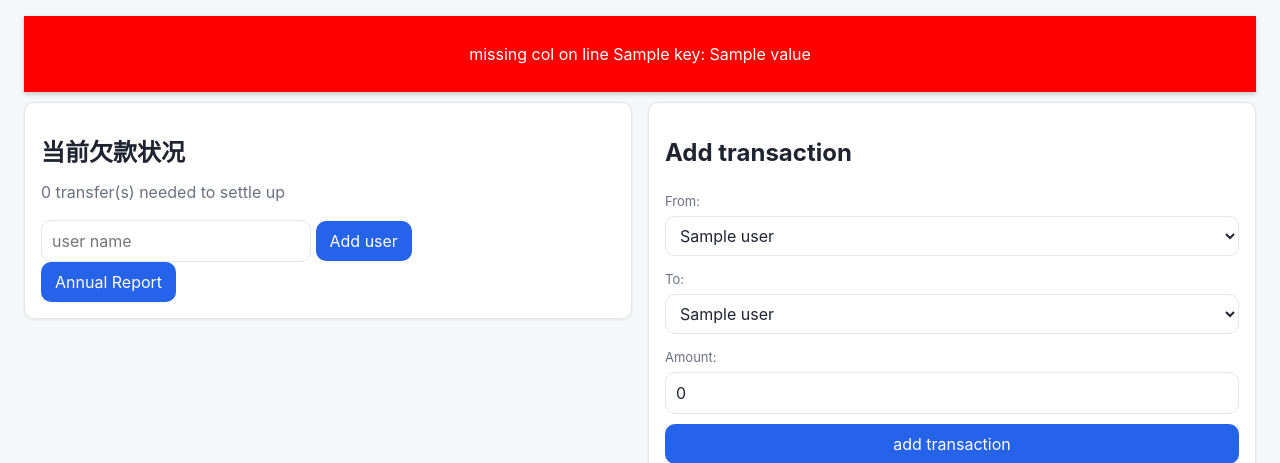
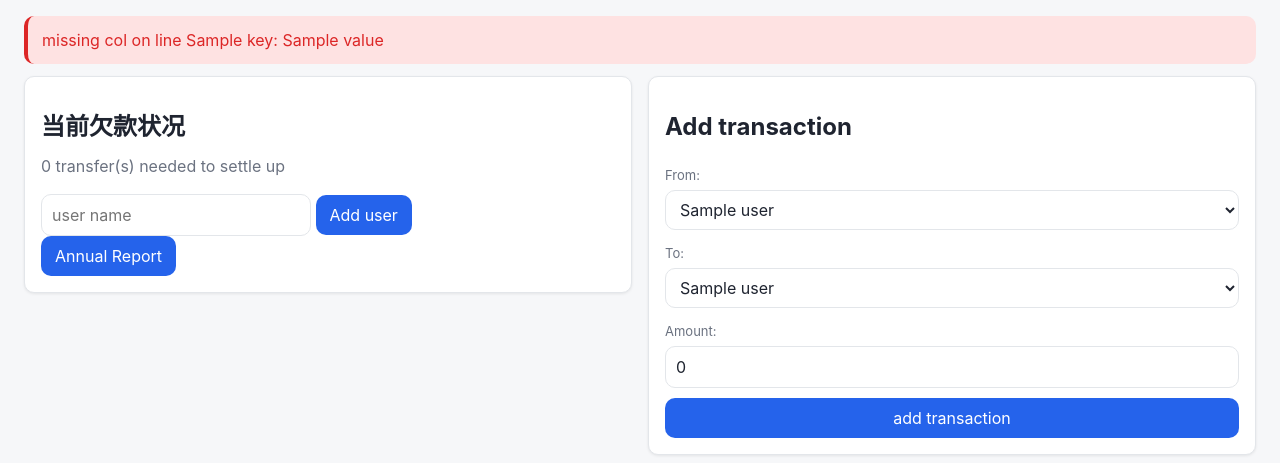
Before and after one commit to LHansoon/bill-calculator, a Flask app: template src/templates/home.html in a window 1280 px wide. Shown: the part 43-506 px from the top of the page. Run offline with Flask 3, Linux system fonts and the light colour scheme; the template is opened without the code that fills it: most values are stand-ins (such as "Sample title", 1, 10 or a date in 2020); parts of the project's set-up code (start-up, migrations or seed data) failed here and were passed over.

Commit message:
plan G1.7: soften error banner styling, remove dead test.html
Co-Authored-By: Claude Fable 5 <noreply@anthropic.com>

```diff
--- a/src/static/css/base.css
+++ b/src/static/css/base.css
@@ -105,15 +105,14 @@ a { color: var(--primary); }
 
 
 .error-banner {
-    width: 100%;
-    background-color: #FF0000; /* Beijing red background */
-    color: #FFFFFF; /* White text */
-    text-align: center;
-    padding: 10px 0;
-    margin-bottom: 10px; /* Adds space between banners */
-    box-shadow: 0 2px 5px rgba(0, 0, 0, 0.2); /* Optional: adds a small shadow for depth */
-    position: relative;
+    background: #fee2e2;
+    color: var(--danger);
+    border-left: 4px solid var(--danger);
+    border-radius: var(--radius);
+    padding: 10px 14px;
+    margin-bottom: 12px;
 }
+.error-banner p { margin: 2px 0; }
 
 .board-hint { color: var(--text-muted); margin-top: -8px; }
 
```
